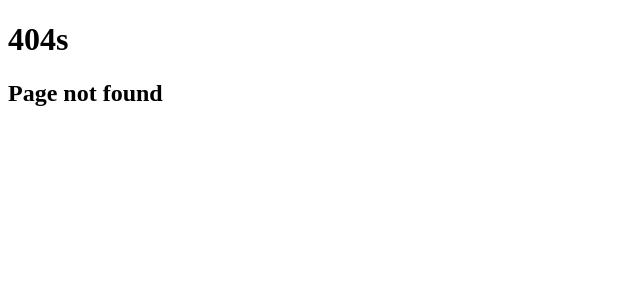
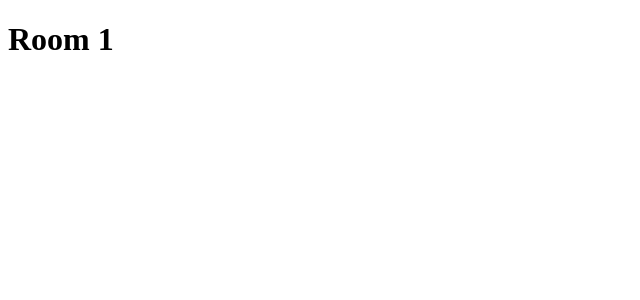
Before and after one commit to WTFPUn/dbcpe, a Next.js app: page /accommodation/room/1 in a window 1280 px wide. Before the commit this address had no page. Shown: the top 300 px of the page, without its empty margins (0-640 px from the left). Built offline with nearby package versions, Linux system fonts and the light colour scheme.

Commit message:
add empty room accomodation page

```diff
--- /dev/null
+++ b/pages/accommodation/room/[roomid].jsx
@@ -0,0 +1,11 @@
+import { useRouter } from "next/router";
+
+export default function room() {
+  const rounter = useRouter()
+  const { roomid } = rounter.query
+  return (
+    <div>
+      <h1>Room {roomid}</h1>
+    </div>
+  )
+}
```
Also changed, not shown: pages/accommodation/room/index.jsx (added, +7 -0 lines).
